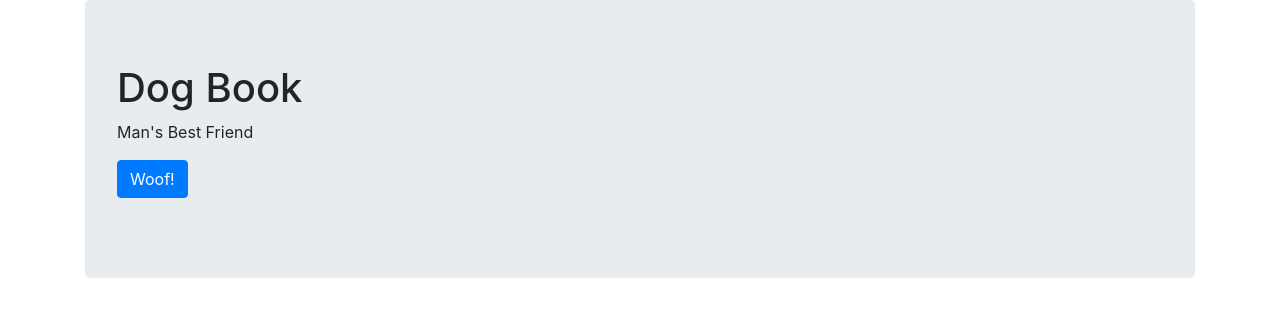
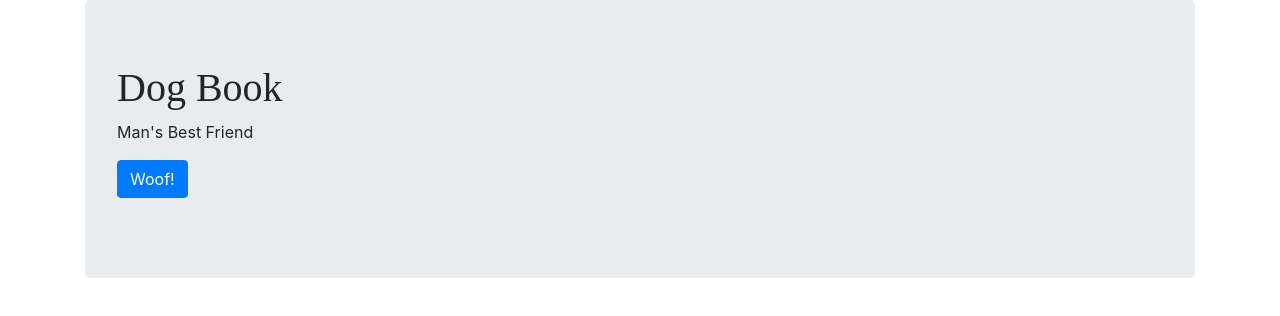
Before and after one commit to hodayale/dog-book, a React (Create React App) app: page / in a window 1280 px wide. Shown: the top 316 px of the page. Built offline with nearby package versions, Linux system fonts and the light colour scheme.

Commit message:
added style

```diff
--- a/src/App.css
+++ b/src/App.css
@@ -36,3 +36,9 @@
     transform: rotate(360deg);
   }
 }
+
+@import url('https://fonts.googleapis.com/css2?family=Potta+One&display=swap');
+
+.logo-design {
+  font-family: 'Potta One', cursive;
+}
--- a/src/components/About.js
+++ b/src/components/About.js
@@ -3,8 +3,8 @@ import React from 'react';
 
 const About = () => {
     return (
-        <Jumbotron>
-            <h1>Dog Book</h1>
+        <Jumbotron className="bg-white">
+            <h1 className="logo-design display-4">Dog Book</h1>
             <p>Man's Best Friend</p>
             <p>This site is a book of all dog breeds.</p>
             <p>Enjoy watching the pictures!</p>
--- a/src/components/BreedDetailCard.js
+++ b/src/components/BreedDetailCard.js
@@ -6,7 +6,7 @@ const BreedDetailCard = (props) => {
 
     return(
         <Card style={{ width: '18rem' }}>
-            <Card.Body>
+            <Card.Body className="bg-light">
                 <Card.Img variant="top" src={dogPicture} />
             </Card.Body>
         </Card>
--- a/src/components/DogCard.js
+++ b/src/components/DogCard.js
@@ -24,8 +24,8 @@ const DogCard = (props) => {
 
     return(
         <Card style={{ width: '18rem', display: dogBreed.toLowerCase().includes(filter.toLowerCase()) ? "" : "none"}} onDoubleClick={navigateToBreed}>
-            <Card.Body>
-                <Card.Title className="text-capitalize">{dogBreed}</Card.Title>
+            <Card.Body className="bg-light">
+                <Card.Title className="text-center text-capitalize">{dogBreed}</Card.Title>
                 <Card.Img variant="top" src={dogPicture} />
             </Card.Body>
         </Card>
--- a/src/components/HomePage.js
+++ b/src/components/HomePage.js
@@ -16,7 +16,7 @@ const HomePage = () => {
 
     return(
         <Jumbotron>
-            <h1>Dog Book</h1>
+            <h1 className="logo-design">Dog Book</h1>
             <p>Man's Best Friend</p>
             <p>
                 <Button onClick={navigateToBreed}>Woof!</Button>
--- a/src/components/Menu.js
+++ b/src/components/Menu.js
@@ -4,7 +4,7 @@ import { Nav, Navbar } from 'react-bootstrap';
 const Menu = () => {
     return (
         <Navbar bg="light" variant="light">
-            <Navbar.Brand href="#/">Dog Book</Navbar.Brand>
+            <Navbar.Brand className="logo-design" href="#/">Dog Book</Navbar.Brand>
             <Nav className="mr-auto">
               <Nav.Link href="#/breeds">Breeds</Nav.Link>
               <Nav.Link href="#/about">About</Nav.Link>
```
Also changed, not shown: 1 other file (tests, documents, lock files or other folders).
